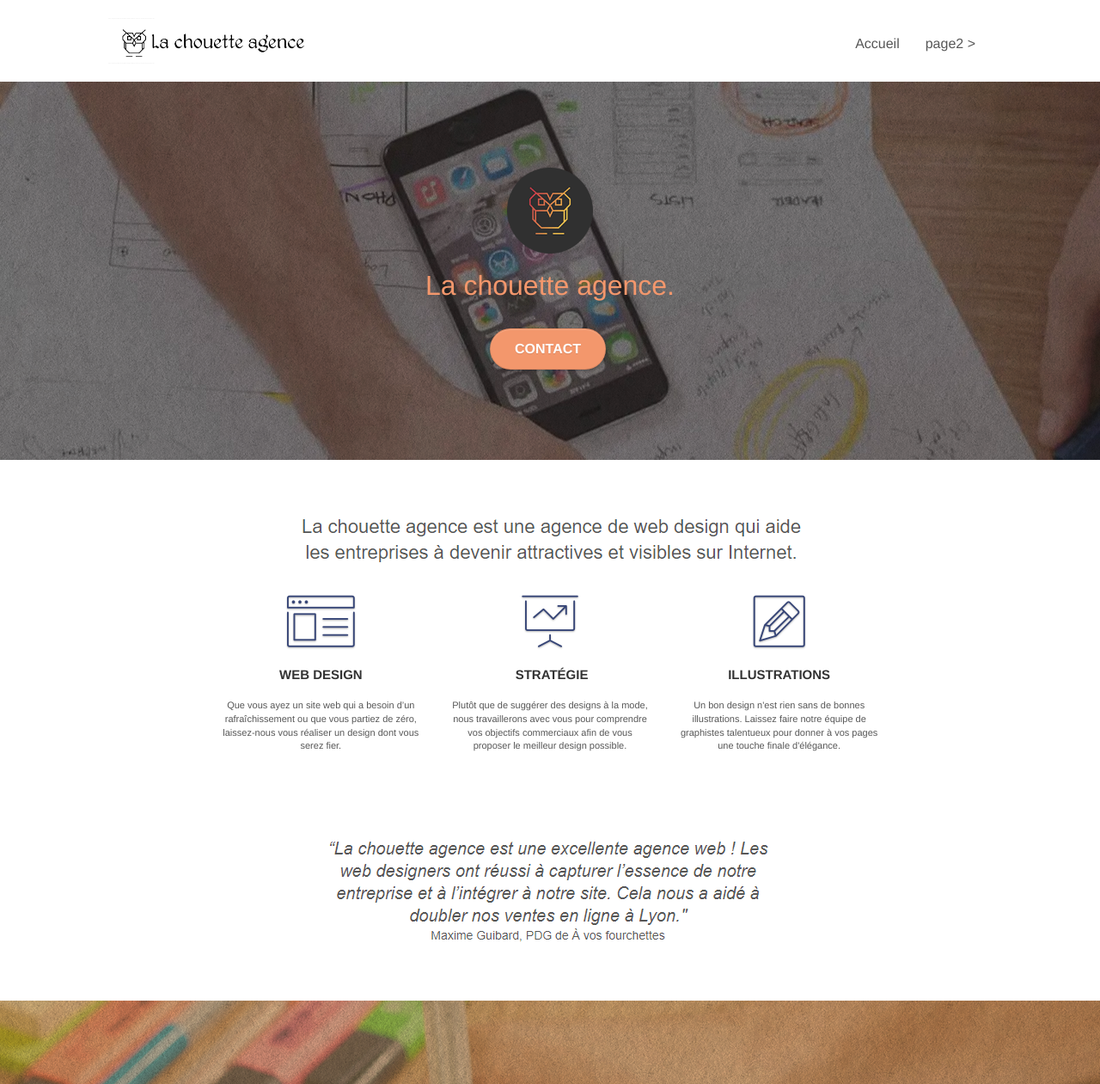
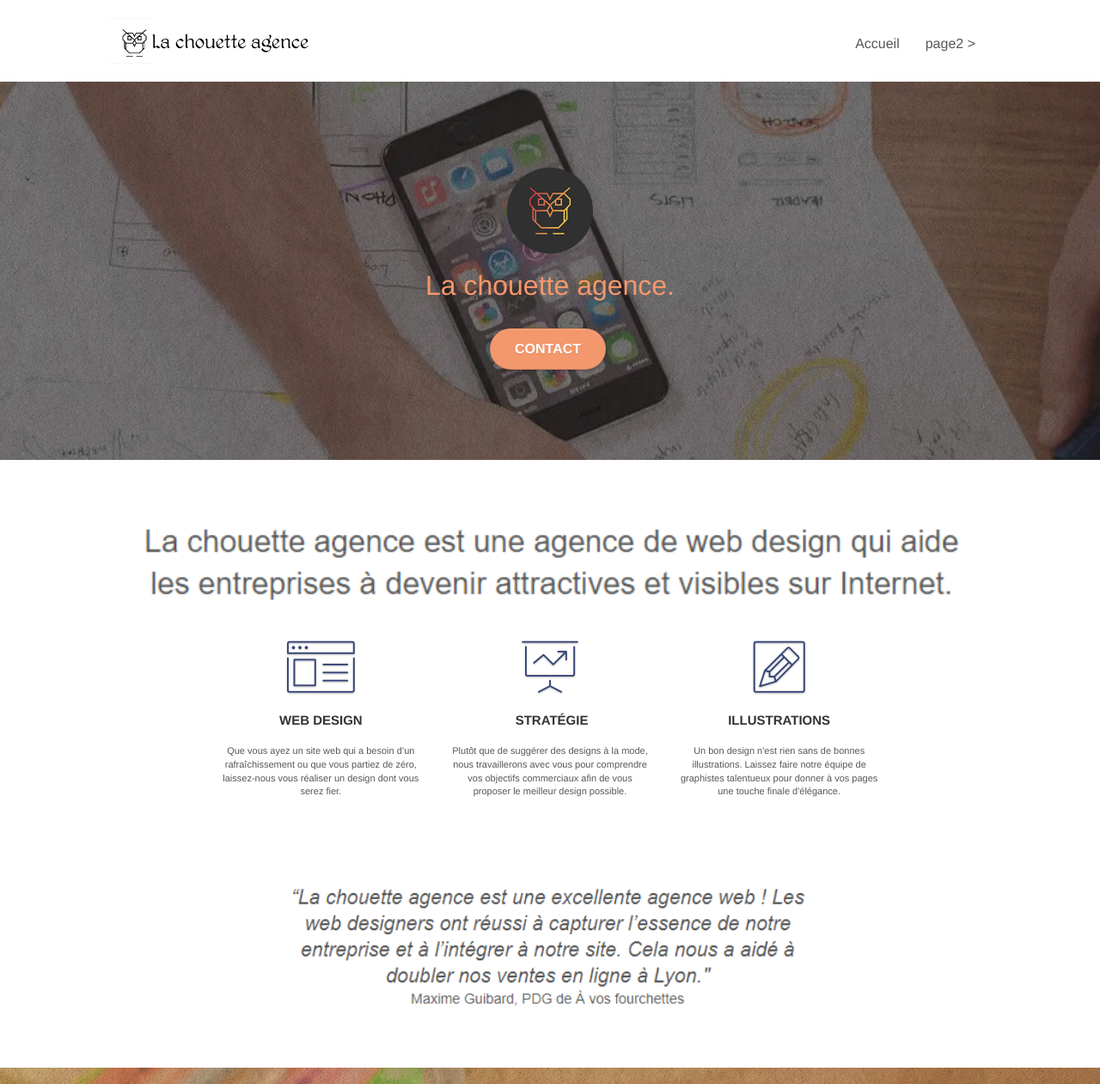
Before and after one commit to Yosra-Bouzouita/yosra-chebbi.github.io, a plain HTML site: page P4_La_Chouette_Agence/index.html in a window 1280 px wide. Shown: the top 1261 px of the page at 86% size. Drawn offline with Linux system fonts and the light colour scheme.

Commit message:
ajouter des width et des heigh ux images

```diff
--- a/P4_La_Chouette_Agence/index.html
+++ b/P4_La_Chouette_Agence/index.html
@@ -38,7 +38,7 @@
 		<nav class="navbar row">
 			<div class="navbar-header">
 				<div class="keywords" style="color:#cccccc;font-size:1px;">Agence web à paris, stratégie web, web design, illustrations, design de site web, site web, web, internet, site internet, site</div>
-				<a class="navbar-brand" href="index.html"><img src="img/la-chouette-agence.png" alt="paris web design logo agence web meilleure agence" height="40" /></a>
+				<a class="navbar-brand" href="index.html"><img src="img/la-chouette-agence.png" alt="paris web design logo agence web meilleure agence" height="40" width="100%"/></a>
 				<div class="keywords" style="color:#cccccc;font-size:1px;">Agence web à paris, stratégie web, web design, illustrations, design de site web, site web, web, internet, site internet, site</div>
 				<button id="nav-toggle" type="button" class="ui-navbar-toggle navbar-toggle" data-toggle="collapse" data-target=".navbar-1">
 					<span class="sr-only">Toggle navigation</span><span class="icon-bar"></span><span class="icon-bar"></span><span class="icon-bar"></span>
@@ -66,7 +66,7 @@
 	<div class="container bloc-lg">
 		<div class="row tight-width-whitespace">
 			<div class="col-sm-12">
-				<img src="img/logo.png" class="center-block image-resize-mode" width="100" alt="La chouette agence, agence web paris, création logo paris" />
+				<img src="img/logo.png" class="center-block image-resize-mode" width="100" height="100%" alt="La chouette agence, agence web paris, création logo paris" />
 				<h1 class="text-center hero-bloc-text tc-white ">
 					La chouette agence.
 				</h1>
@@ -84,7 +84,7 @@
 	<div class="container bloc-md">
 		<div class="row">
 			<div class="col-sm-12 text-center">
-				<img alt="agence web, agence web paris, web design paris, stratégie web" src="img/title.png" />
+				<img alt="agence web, agence web paris, web design paris, stratégie web" src="img/title.png" width="100%" height="100%" />
 			</div>
 		</div>
 		<div class="row voffset-lg med-width-whitespace">
@@ -124,7 +124,7 @@
 		</div>
 		<div class="row voffset-lg voffset">
 			<div class="col-xs-12 col-md-8 col-md-offset-2 text-center">
-				<img alt="agence web, agence web paris, web design paris, stratégie web" src="img/citation.png" />
+				<img alt="agence web, agence web paris, web design paris, stratégie web" src="img/citation.png" width="100%" height="100%" />
 
 			</div>
 		</div>
@@ -154,7 +154,7 @@
 	<div class="container bloc-lg">
 		<div class="row">
 			<div class="col-sm-12 text-center">
-				<img alt="agence web, agence web paris, web design paris, stratégie web" src="img/title2.png" />
+				<img alt="agence web, agence web paris, web design paris, stratégie web" src="img/title2.png" width="100%" height="100%" />
 			</div>
 		</div>
 		<div class="row tight-width-whitespace portfolio-row">
```
